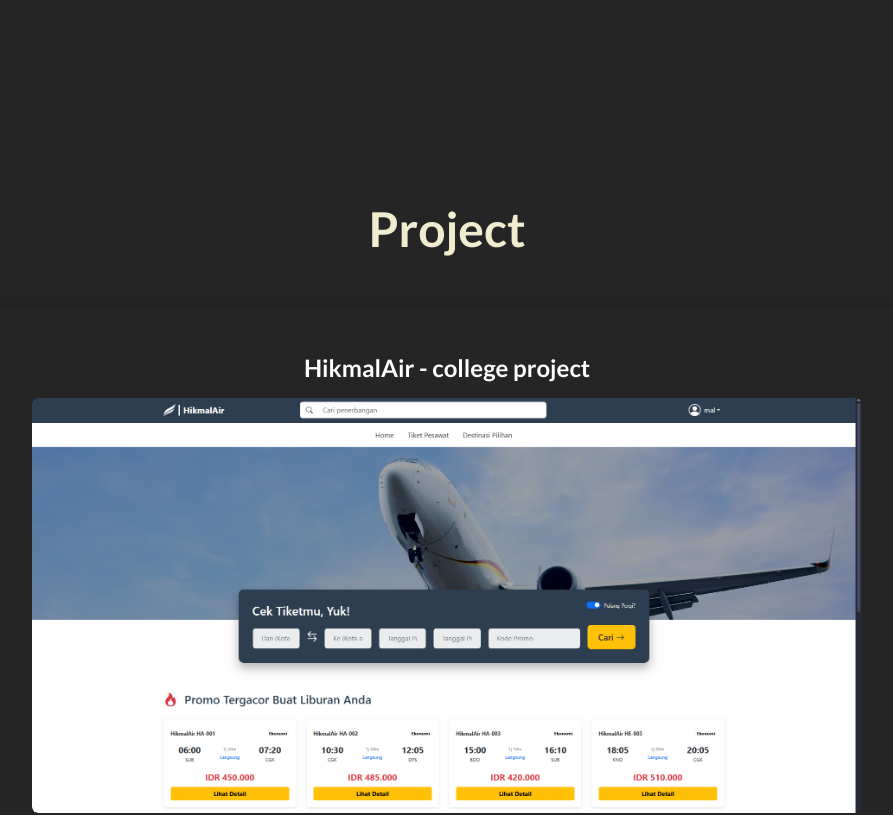
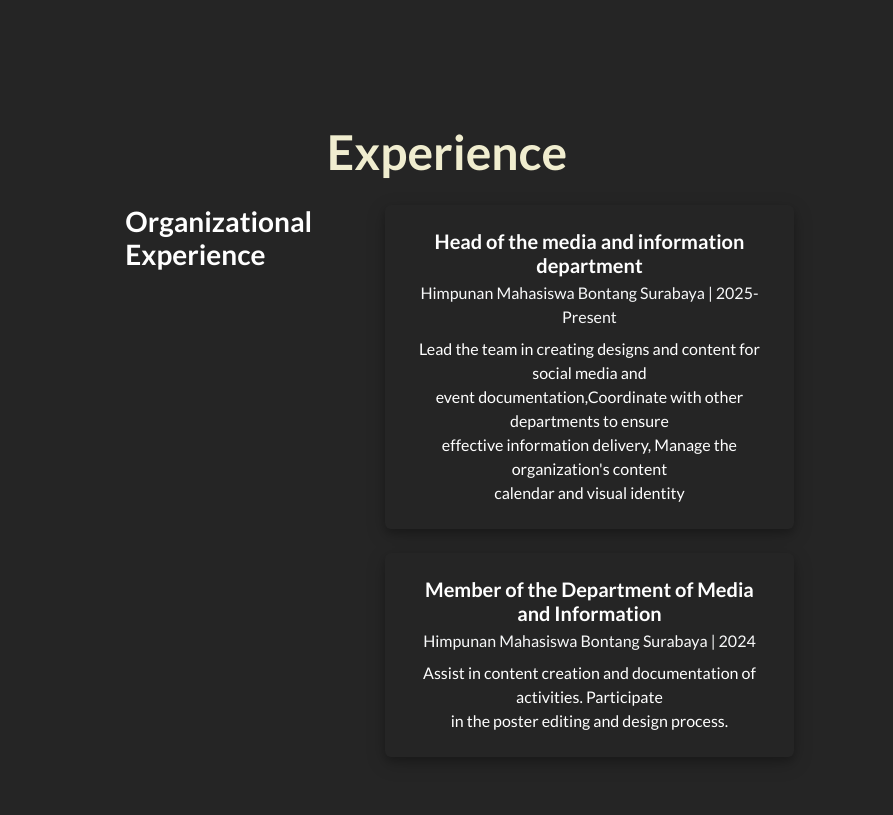
Before and after one commit to andyhap/about-me-web, a Next.js app: page / in a window 1280 px wide. Shown: the part 1560-2375 px from the top of the page, without its empty margins (193-1086 px from the left). Built offline with nearby package versions, Linux system fonts and the light colour scheme.

Commit message:
add experience section add style to contact button

```diff
--- a/app/components/fab.tsx
+++ b/app/components/fab.tsx
@@ -48,6 +48,7 @@ export default function FloatingFab() {
                 }}
             >
                 <a href="#About" className="fab-menu-btn" onClick={() => setOpen(false)}>About</a>
+                <a href="#Experience" className="fab-menu-btn" onClick={() => setOpen(false)}>Experience</a>
                 <a href="#Project" className="fab-menu-btn" onClick={() => setOpen(false)}>Project</a>
                 <a href="#Contact" className="fab-menu-btn" onClick={() => setOpen(false)}>Contact</a>
             </div>
--- a/app/page.tsx
+++ b/app/page.tsx
@@ -1,9 +1,11 @@
 "use client";
+
 import FloatingFab from "./components/fab";
 import React, { useEffect } from "react";
 import AOS from "aos";
 import "aos/dist/aos.css";
 import Image from "next/image";
+
 export default function Page() {
 
   useEffect(() => {
@@ -13,7 +15,7 @@ export default function Page() {
     });
   }, []);
 
-  const navigationButtons = ["About", "Project", "Contact"];
+  const navigationButtons = ["About", "Experience","Project", "Contact"];
 
   return (
     <main className="text-white min-vh-100">
@@ -47,12 +49,53 @@ export default function Page() {
         <div data-aos="fade-up">
         <h2 className="about-me-title display-5 fw-bold mb-4">About Me</h2>
         <p className="about-me-text fs-5">
-          Hello, I am Hikmal and I am a student of Informatics Engineering at the State
-          University of Surabaya. I am interested in making websites and will continue
+          Hello, I am Hikmal and I am a student of Informatics Engineering at the State<br/>
+          University of Surabaya. I am interested in making websites and will continue<br/>
           to develop myself to make better websites.
         </p>
         </div>
       </section>
+
+      {/* Experience Section */}
+      <section id="Experience" className="container text-center d-flex flex-column justify-content-center align-items-center min-vh-100">
+        <div data-aos="fade-up">
+          <h2 className="experience-title display-5 fw-bold mb-4">Experience</h2>
+          <div className="row w-100">
+            {/* Kiri: Judul */}
+            <div className="col-md-5 d-flex align-items-start justify-content-center mb-4 mb-md-0">
+              <h3 className="fw-bold text-md-start text-center">
+                Organizational <br/> Experience
+              </h3>
+            </div>
+
+            {/* Kanan: Semua kotak pengalaman */}
+            <div className="col-md-7 d-flex flex-column gap-4">
+              {/* Pengalaman 1 */}
+              <div className="organization-card p-4 rounded">
+                <h5 className="text-white fw-semibold mb-1">Head of the media and information department</h5>
+                <p className="text-light mb-2">Himpunan Mahasiswa Bontang Surabaya | 2025-Present</p>
+                <p className="text-white mb-0">
+                  Lead the team in creating designs and content for social media and <br/>
+                  event documentation,Coordinate with other departments to ensure <br/>
+                  effective information delivery, Manage the organization's content <br/>
+                  calendar and visual identity
+                </p>
+              </div>
+
+              {/* Pengalaman 2 */}
+              <div className="organization-card p-4 rounded">
+                <h5 className="text-white fw-semibold mb-1">Member of the Department of Media and Information</h5>
+                <p className="text-light mb-2">Himpunan Mahasiswa Bontang Surabaya | 2024</p>
+                <p className="text-white mb-0">
+                  Assist in content creation and documentation of activities. Participate<br/>
+                  in the poster editing and design process.
+                </p>
+              </div>
+            </div>
+          </div>
+        </div>
+      </section>
+
 
       {/* Project Section */}
       <section id="Project" className="project-section container text-center d-flex flex-column justify-content-center align-items-center min-vh-100">
@@ -95,7 +138,7 @@ export default function Page() {
           clicking the button below.
         </p>
 
-        <a href="https://mail.google.com/mail/u/0/?view=cm&tf=1&fs=1&to=andyhikmalparakkasi@gmail.com" className="contact-btn btn fw-bold px-4 py-2">
+        <a href="https://mail.google.com/mail/u/0/?view=cm&tf=1&fs=1&to=andyhikmalparakkasi@gmail.com" className="hero-btn contact-btn btn fw-bold px-4 py-2">
           Say Hello
         </a>
 
--- a/app/style/page.css
+++ b/app/style/page.css
@@ -66,8 +66,22 @@ main {
     line-height: 1.8;
 }
 
+.experience-title{
+    font-size: 3rem;
+    font-weight: 800;
+    color: #F0EDCF;
+}
+
+.organization-card{
+    background-color: #252525;
+    padding: 1.5rem;
+    border-radius: 10px;
+    box-shadow: 0 4px 8px 0 rgba(0, 0, 0, 0.2), 0 6px 20px 0 rgba(0, 0, 0, 0.19);
+    transition: transform 0.3s ease;
+}
+
 .project-section{
-    padding-top: 10rem;
+    padding-top: 8rem;
 }
 
 .project-title {
```
